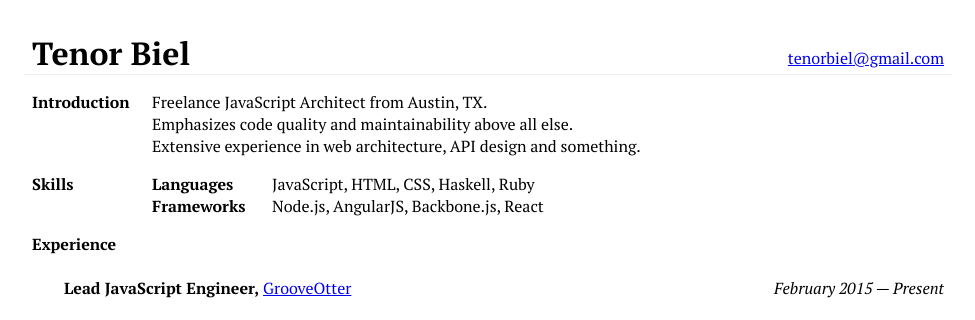
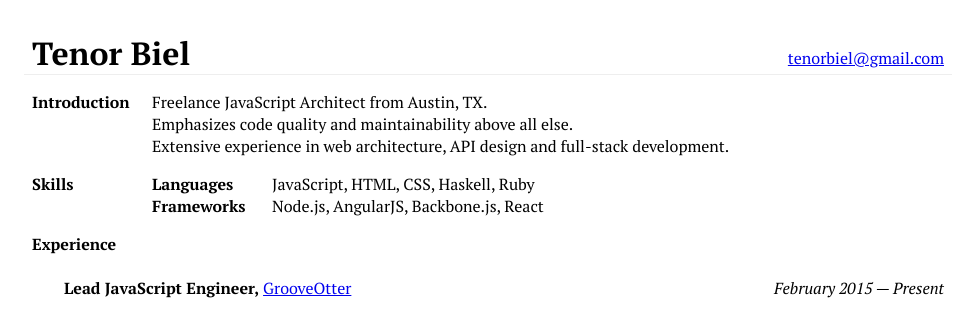
Before and after one commit to L8D/l8d.github.io, a Jekyll site: the page resume/index.html, which Jekyll copies as it is, in a window 1280 px wide. Shown: the top 320 px of the page, without its empty margins (152-1127 px from the left). Built offline with Jekyll 4.4.1, drawn with Linux system fonts in a browser that asks for light colours; Markdown is read by kramdown in place of the engine named in the settings.

Commit message:
something -> full-stack development

```diff
--- a/resume/index.html
+++ b/resume/index.html
@@ -25,7 +25,7 @@
         <br>
           Emphasizes code quality and maintainability above all else.
         <br>
-          Extensive experience in web architecture, API design and something.
+          Extensive experience in web architecture, API design and full-stack development.
         </p>
       </div>
     </section>
```
